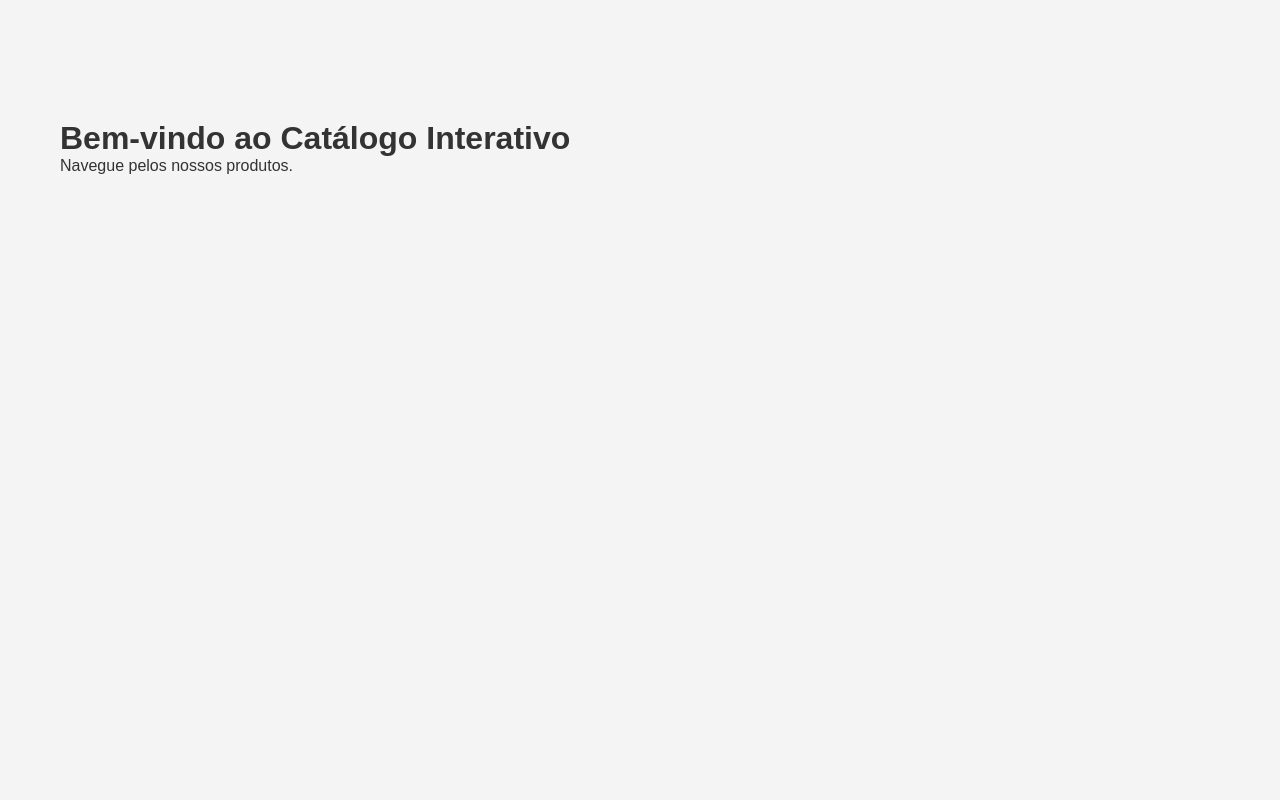
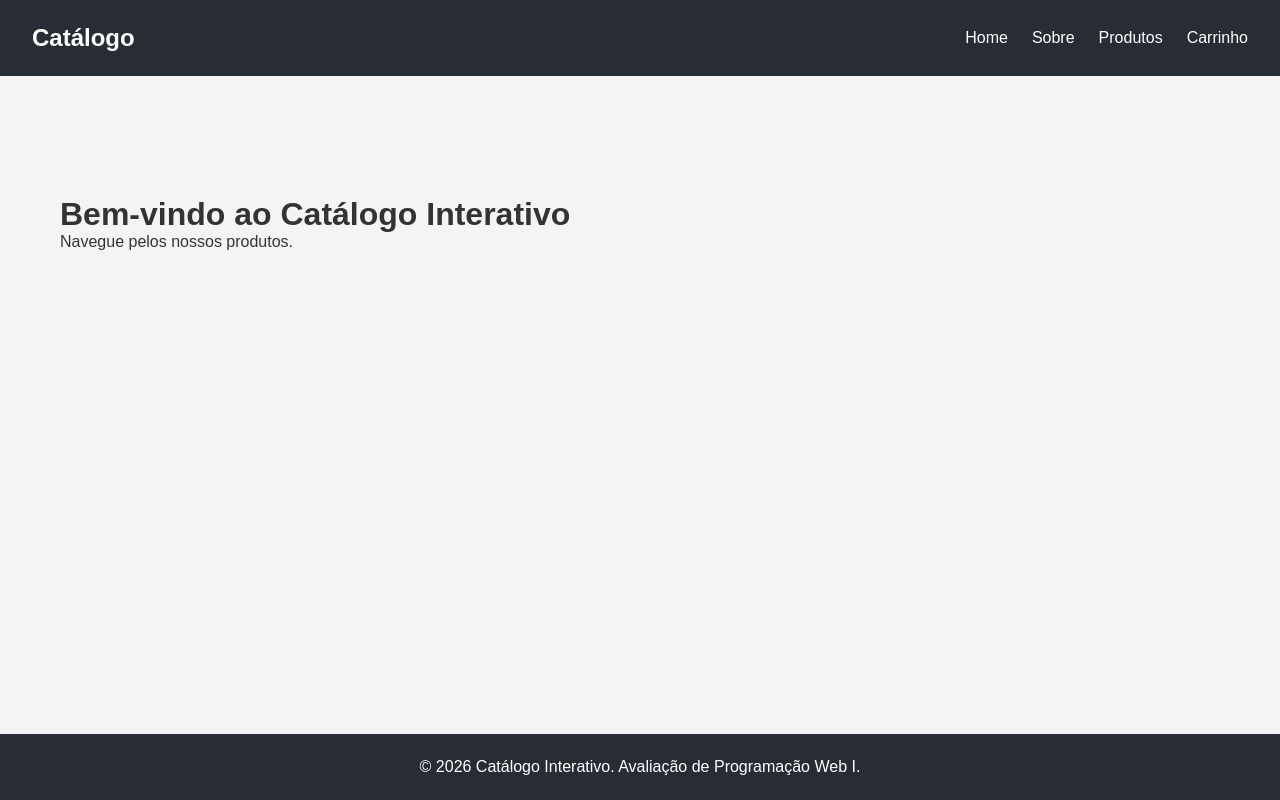
Before and after one commit to guiicauaaa/Projeto-Prova-P2--Web-1, a Next.js app: page / in a window 1280 px wide. Built offline with nearby package versions, Linux system fonts and the light colour scheme.

Commit message:
Alterando o arquivo layout.js

```diff
--- a/app/layout.js
+++ b/app/layout.js
@@ -1,25 +1,22 @@
-import { Geist, Geist_Mono } from "next/font/google";
 import "./globals.css";
-
-const geistSans = Geist({
-  variable: "--font-geist-sans",
-  subsets: ["latin"],
-});
-
-const geistMono = Geist_Mono({
-  variable: "--font-geist-mono",
-  subsets: ["latin"],
-});
+import Header from "../components/Header";
+import Footer from "../components/Footer";
 
 export const metadata = {
-  title: "Create Next App",
-  description: "Generated by create next app",
+  title: "Catálogo Interativo",
+  description: "Avaliação de Programação Web I",
 };
 
 export default function RootLayout({ children }) {
   return (
-    <html lang="en" className={`${geistSans.variable} ${geistMono.variable}`}>
-      <body>{children}</body>
+    <html lang="pt-BR">
+      <body style={{ display: 'flex', flexDirection: 'column', minHeight: '100vh' }}>
+        <Header />
+        <main style={{ flex: 1 }}>
+          {children}
+        </main>
+        <Footer />
+      </body>
     </html>
   );
 }
```
